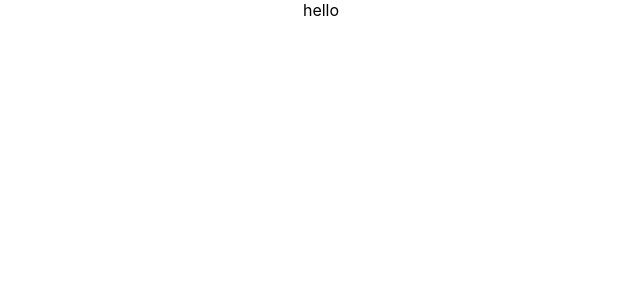
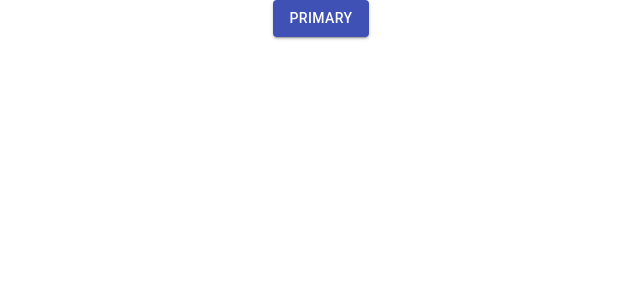
Before and after one commit to tokuyama-shouta/todo-ts, a React (Create React App) app: page / in a window 1280 px wide. Shown: the top 300 px of the page, without its empty margins (319-959 px from the left). Built offline with nearby package versions, Linux system fonts and the light colour scheme.

Commit message:
material-ui button実装

```diff
--- a/package.json
+++ b/package.json
@@ -3,12 +3,12 @@
   "version": "0.1.0",
   "private": true,
   "dependencies": {
+    "@material-ui/core": "^4.11.2",
     "@testing-library/jest-dom": "^5.11.4",
     "@testing-library/react": "^11.1.0",
     "@testing-library/user-event": "^12.1.10",
     "@types/jest": "^26.0.15",
     "@types/node": "^12.0.0",
-    "@types/react": "^16.9.53",
     "@types/react-dom": "^16.9.8",
     "react": "^17.0.1",
     "react-dom": "^17.0.1",
@@ -39,5 +39,8 @@
       "last 1 firefox version",
       "last 1 safari version"
     ]
+  },
+  "devDependencies": {
+    "@types/react": "^16.14.2"
   }
 }
--- a/src/App.tsx
+++ b/src/App.tsx
@@ -1,11 +1,16 @@
 import React from 'react';
 import './App.css';
+import Button from '@material-ui/core/Button';
+
 
 const App: React.FC = () => {
   return (
     <div className="App">
-      hello
+      <Button variant="contained" color="primary">
+        Primary
+      </Button>
     </div>
+
   );
 }
 
```
Also changed, not shown: 2 other files (tests, documents, lock files or other folders).
